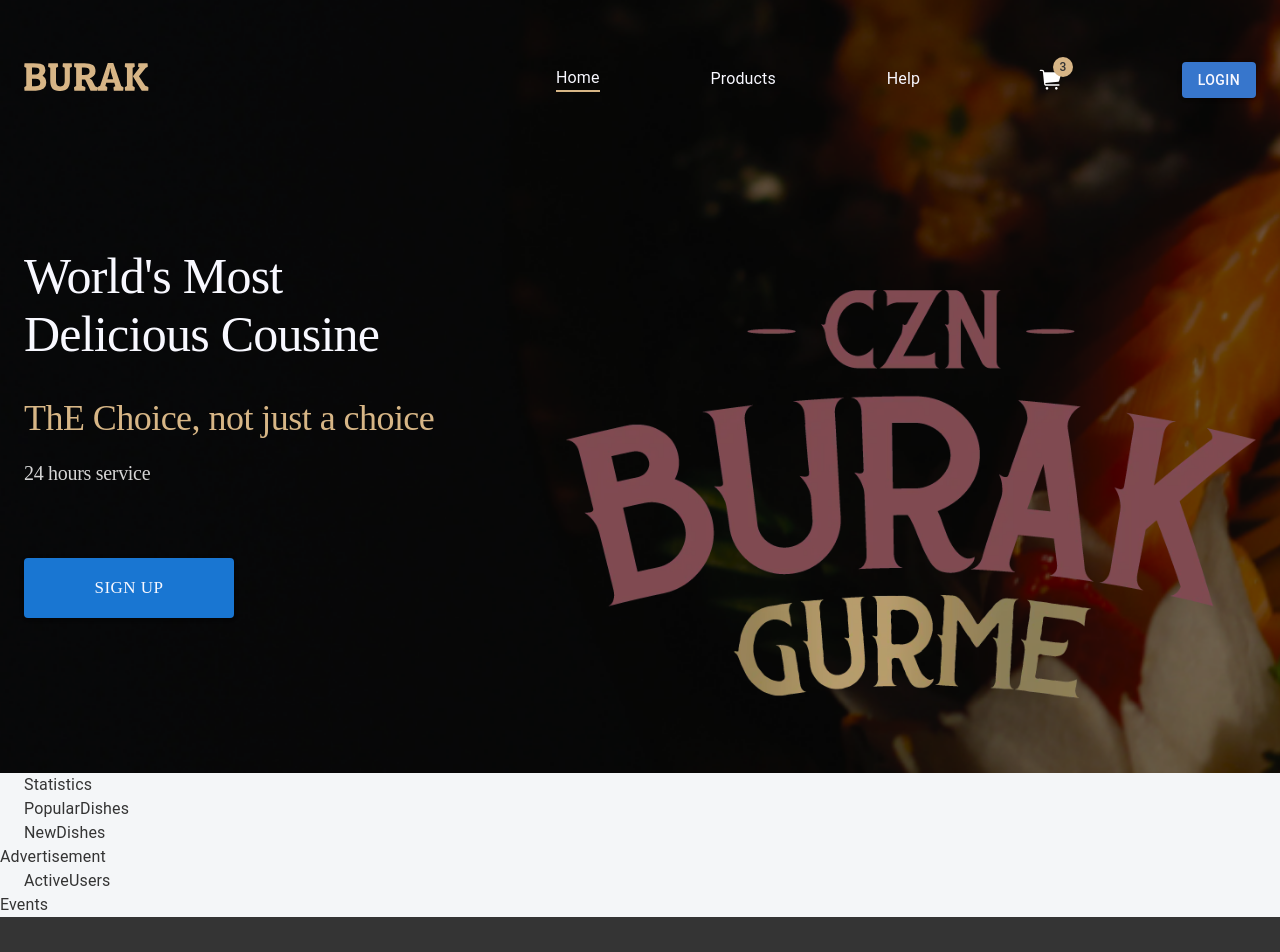
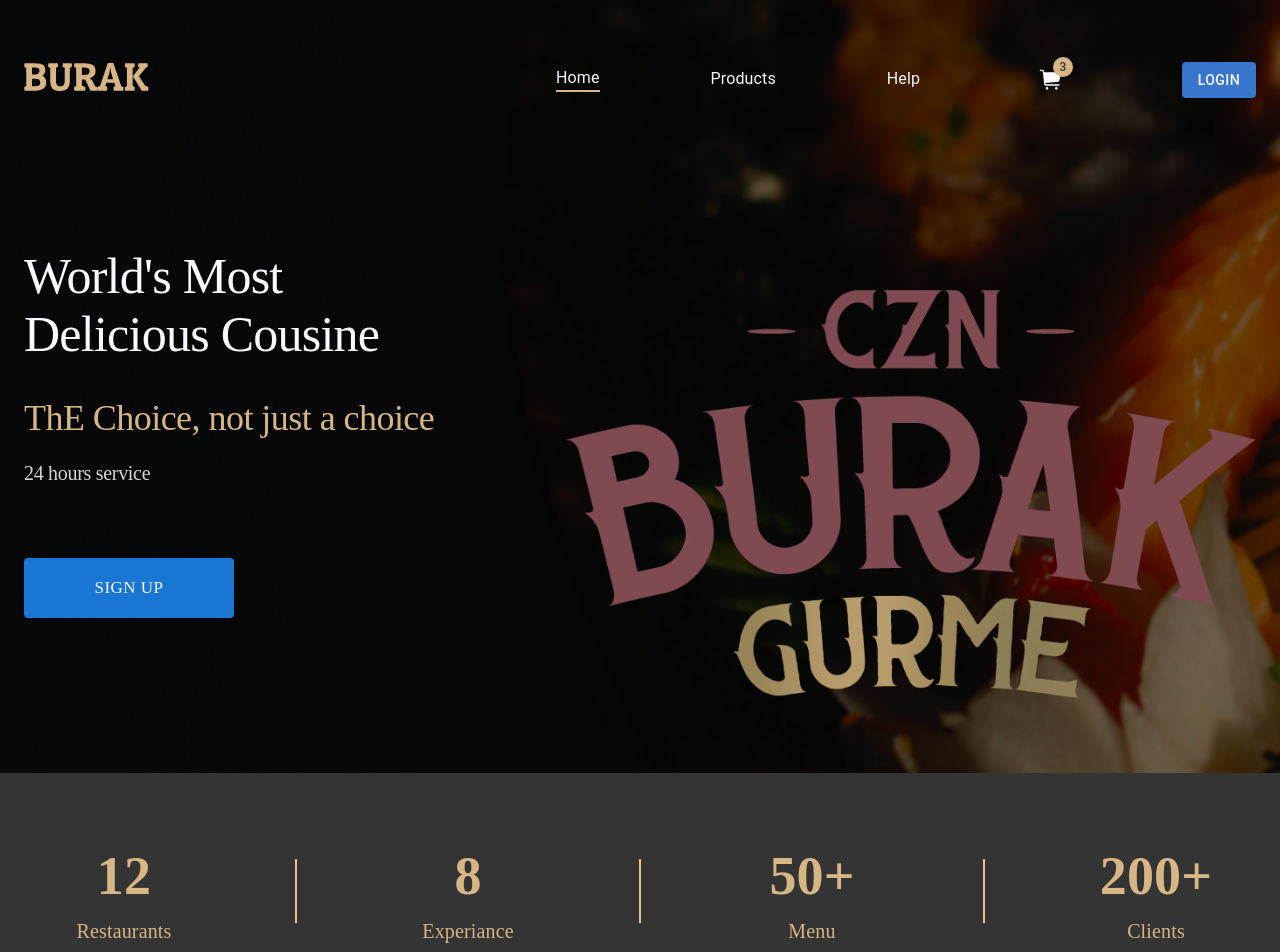
Before and after one commit to omadhalim/burak-react, a React (Create React App) app: page / in a window 1280 px wide. Shown: the top 952 px of the page. Built offline with nearby package versions, Linux system fonts and the light colour scheme.

Commit message:
fix: modify statistics sectional component

```diff
--- /dev/null
+++ b/src/app/components/divider/index.tsx
@@ -0,0 +1,21 @@
+import React from 'react';
+import styled from 'styled-components';
+
+export interface IDividerProps {
+	width?: string;
+	height?: string;
+	bg?: string;
+}
+
+const DividerComponent = styled.span<IDividerProps>`
+	display: flex;
+	min-width: ${({ width }) => `${width}px`};
+	min-height: ${({ height }) => `${height}px`};
+	background: ${({ bg }) => `${bg}`};
+`;
+
+function Divider(props: IDividerProps) {
+	return <DividerComponent {...props} />;
+}
+
+export default Divider;
--- a/src/app/screens/homePage/Statistics.tsx
+++ b/src/app/screens/homePage/Statistics.tsx
@@ -1,10 +1,36 @@
- import React from "react";
- import { Container } from "@mui/material";
+import React from "react";
+import { Box, Container, Stack } from "@mui/material";
+import Divider from "../../components/divider";
 
- export default function Statistics() {
+export default function Statistics() {
   return (
-    <div>
-      <Container>Statistics</Container>
+    <div className={"static-frame"}>
+      <Container>
+        <Stack className="info">
+          <Stack className="static-box">
+            <Box className="static-num">12</Box>
+            <Box className="static-text">Restaurants</Box>
+          </Stack>
+          <Divider height="64" width="2" bg="#E3C08D" />
+
+          <Stack className="static-box">
+            <Box className="static-num">8</Box>
+            <Box className="static-text">Experiance</Box>
+          </Stack>
+           <Divider height="64" width="2" bg="#E3C08D" />
+
+          <Stack className="static-box">
+            <Box className="static-num">50+</Box>
+            <Box className="static-text">Menu</Box>
+          </Stack>
+           <Divider height="64" width="2" bg="#E3C08D" />
+
+          <Stack className="static-box">
+            <Box className="static-num">200+</Box>
+            <Box className="static-text">Clients</Box>
+          </Stack>
+        </Stack>
+      </Container>
     </div>
   );
- }
+}
--- a/src/app/screens/homePage/index.tsx
+++ b/src/app/screens/homePage/index.tsx
@@ -5,6 +5,7 @@
 import Advertisement from "./Advertisement";
 import ActiveUsers from "./ActiveUsers";
 import Events from "./Events";
+import "../../../css/home.css";
 
 
 export default function HomePage() {
--- a/src/css/home.css
+++ b/src/css/home.css
@@ -2,3 +2,49 @@
   width: 100%;
   height:auto;
 }
+
+/** STATISTICS **/
+
+.homepage .static-frame {
+  width: 100%;
+  height: 236px;
+  background: #343434;
+}
+
+.homepage .static-frame .info {
+  height: 100%;
+  display: flex;
+  flex-direction: row;
+  justify-content: space-between;
+  align-items: center;
+}
+
+.homepage .static-frame .info .static-box {
+  width: 200px;
+  height: 116px;
+  display: flex;
+  flex-direction: column;
+  align-items: center;
+  justify-content: center;
+}
+
+.homepage .static-frame .info .static-box .static-num {
+  text-align: center;
+  font-family: Poppins;
+  font-size: 54px;
+  font-style: normal;
+  font-weight: 600;
+  line-height: 80px;
+  color: #d7b686;
+}
+
+
+.homepage .static-frame .info .static-box .static-text {
+  text-align: center;
+  font-family: Poppins;
+  font-size: 20px;
+  font-style: normal;
+  font-weight: 500;
+  line-height: 30px;
+  color: #d7b586;
+}
```
